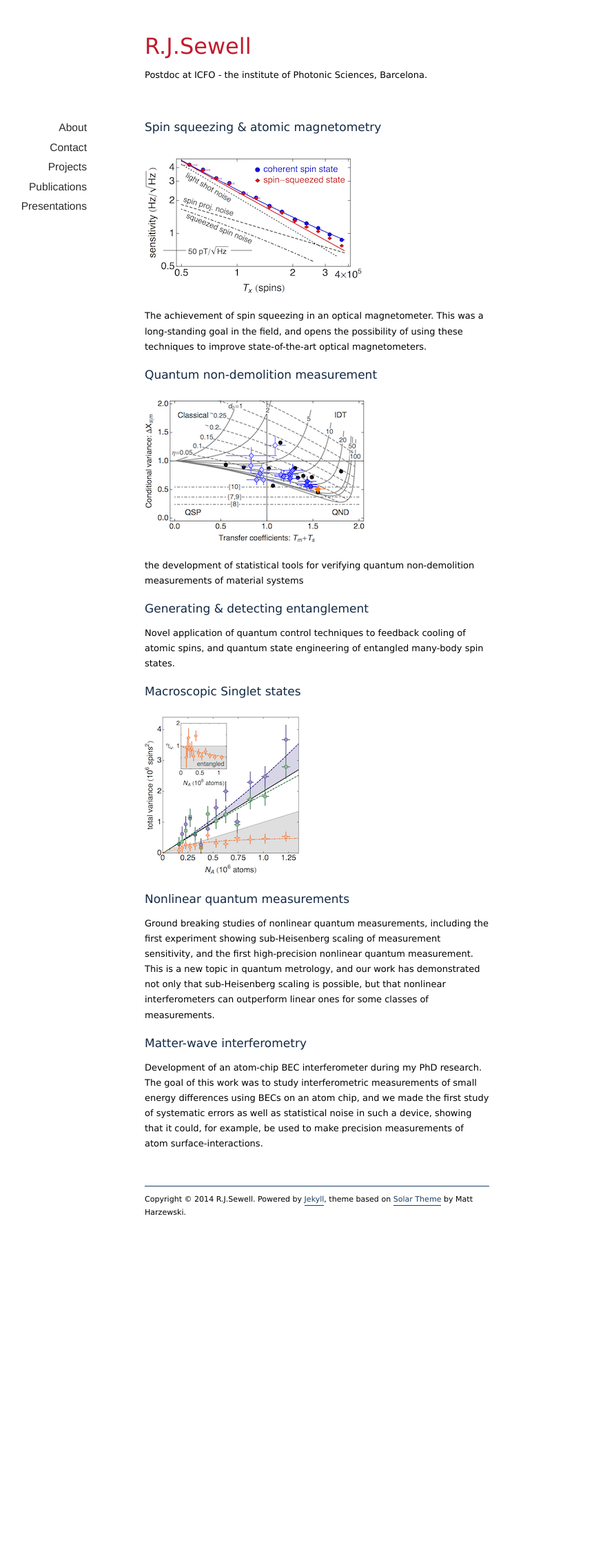
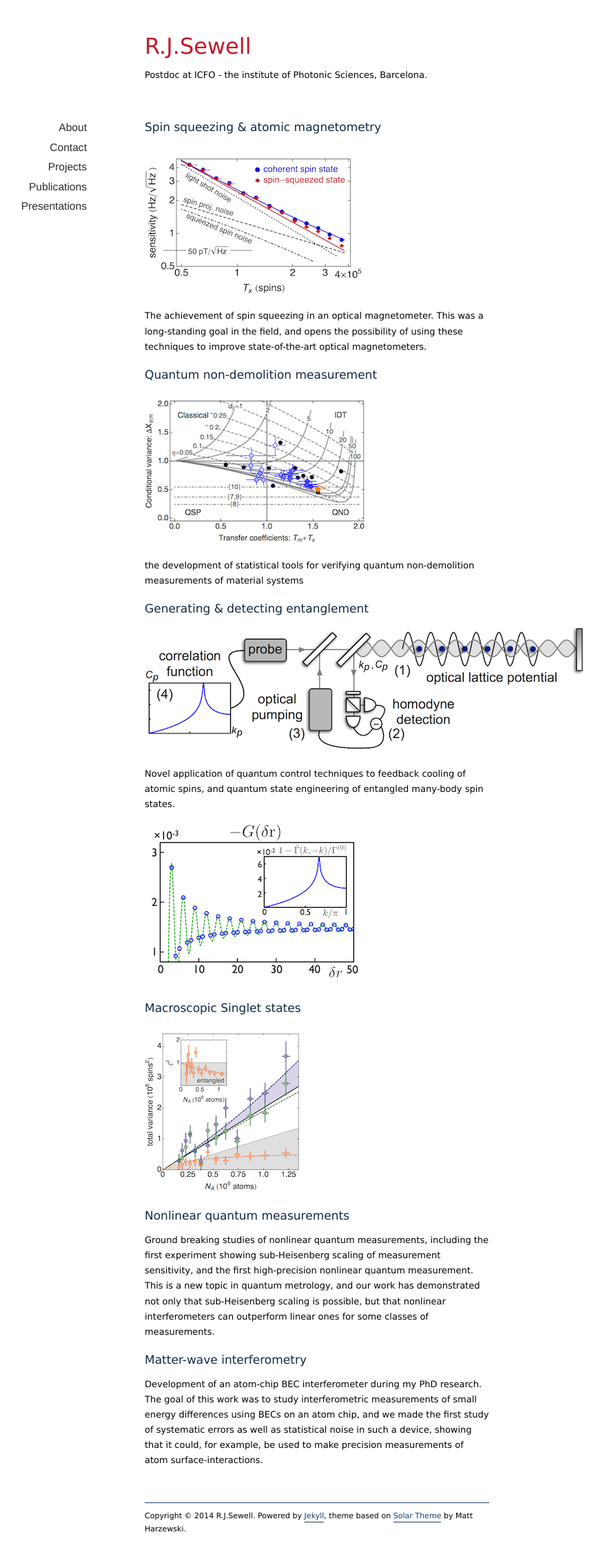
Before and after one commit to rjsewell/rjsewell.github.io, a Jekyll site: the page built from _pages/projects.md, in a window 1280 px wide. Shown: the whole page at 69% size, without its empty margins (180-1058 px from the left). Built offline with Jekyll 4.4.1, drawn with Linux system fonts in a browser that asks for light colours; nearby versions of some CDN libraries; before the commit the page ends 1788 px from its top, so only the background shows below that.

Commit message:
correlations

```diff
--- a/_pages/projects.md
+++ b/_pages/projects.md
@@ -18,7 +18,11 @@ the development of statistical tools for verifying quantum non-demolition measur
 
 #Generating & detecting entanglement
 
+![Singlet state]({{ site.url }}/assets/images/correlations1.png)
+
 Novel application of quantum control techniques to feedback cooling of atomic spins, and quantum state engineering of entangled many-body spin states.
+
+![Singlet state]({{ site.url }}/assets/images/correlations2.png)
 
 #Macroscopic Singlet states
 
```
Also changed, not shown: assets/images/correlations1.png (added), assets/images/correlations2.png (added), 1 other file.
